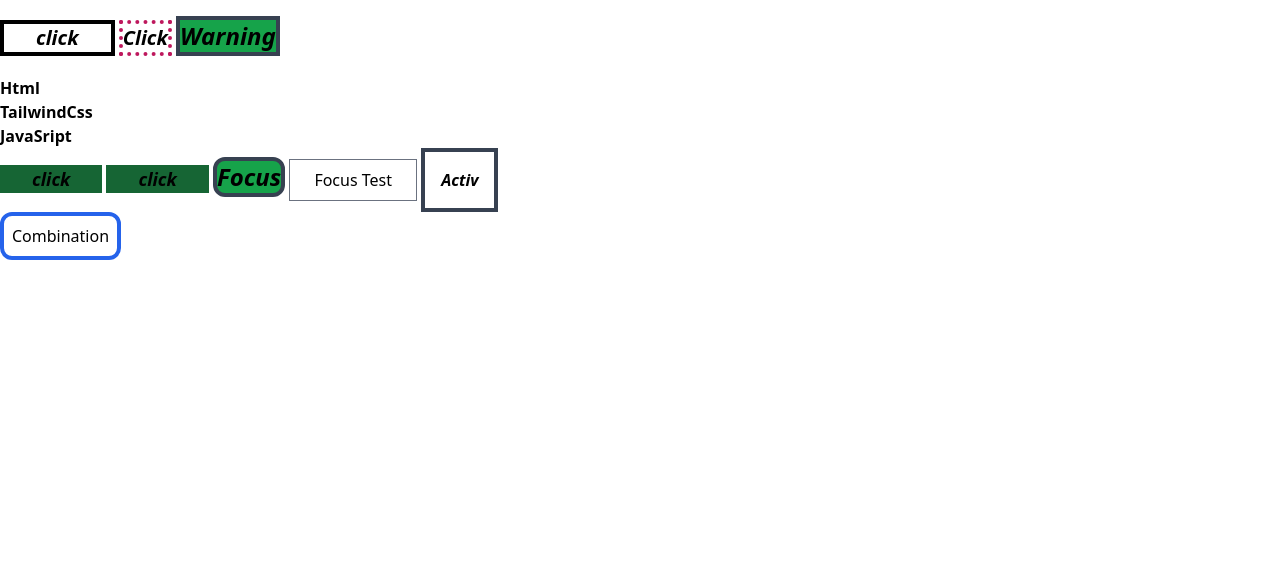
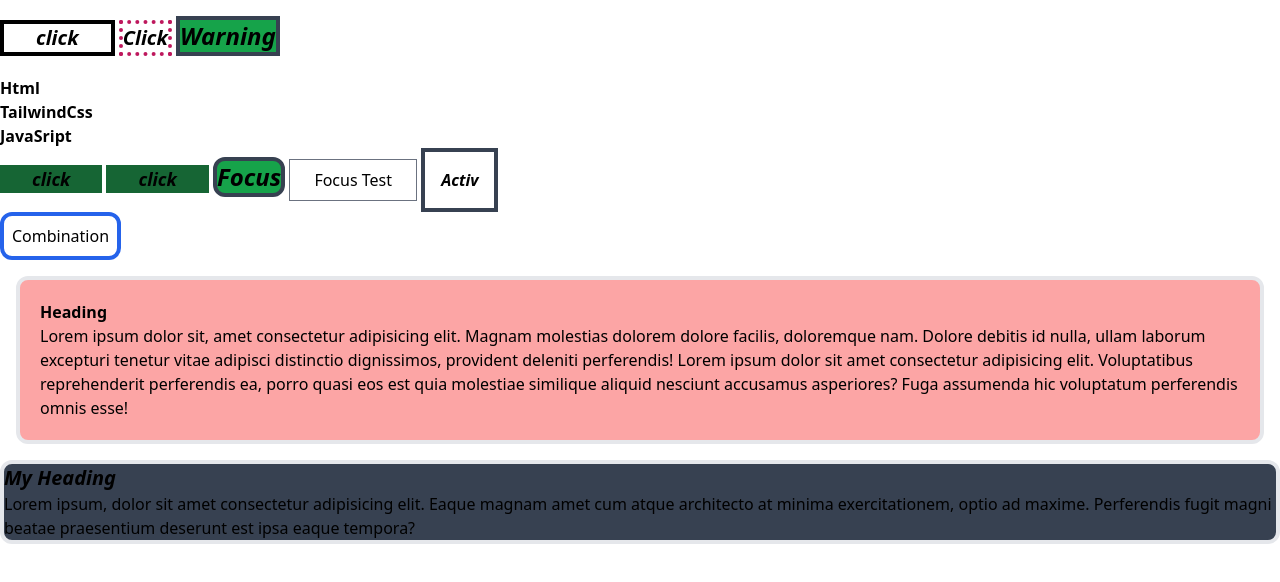
Before and after one commit to omidafifi/tailwind-practice-V3, a website: page 16- Interactivity/index.html in a window 1280 px wide. Drawn offline with nearby package versions, Linux system fonts and the light colour scheme.

Commit message:
Group Modifiers

```diff
--- a/16- Interactivity/index.html
+++ b/16- Interactivity/index.html
@@ -38,5 +38,22 @@
               <!-- Wichtiger Punk , dass du nicht vergessen solltest==>  Padding adds internal spacing between the content and the border -->
            <!-- combined Modifiers  -->
             <button  class="border-4 border-blue-600 rounded-xl p-2 hover:bg-gray-500 active:font-italic active:font-bold focus:text-red-400">Combination</button>
+            <!-- Group Modifiers 1-->
+
+             <div class="group border-4 rounded-xl p-5 m-4 bg-red-300">
+                <div class="font-bold group-hover:text-red-500">Heading</div>
+                <div>Lorem ipsum dolor sit, amet consectetur adipisicing elit. Magnam molestias dolorem dolore facilis, doloremque nam. Dolore debitis id nulla, ullam laborum excepturi tenetur vitae adipisci distinctio dignissimos, provident deleniti perferendis! Lorem ipsum dolor sit amet consectetur adipisicing elit. Voluptatibus reprehenderit perferendis ea, porro quasi eos est quia molestiae similique aliquid nesciunt accusamus asperiores? Fuga assumenda hic voluptatum perferendis omnis esse!</div>
+             </div>
+             <!-- Group Modifiers 2-->
+              <div class="group border-4 rounded-xl bg-gray-700 hover:bg-blue-400">
+                    <div class="text-xl font-bold italic group-hover:text-red-600">My Heading</div>
+                    Lorem ipsum, dolor sit amet consectetur adipisicing elit. Eaque magnam amet cum atque architecto at minima exercitationem, optio ad maxime. Perferendis fugit magni beatae praesentium deserunt est ipsa eaque tempora?
+              </div>
+              <!-- Noktash in bood ke hatman 2 tash bayad hover migereft -->
+              <br>
+              <!-- <div class="group border-4 rounded-xl bg-gray-200 hover:bg-gray-300 p-4">
+                <div class="text-xl font-bold italic group-hover:text-red-600 group-hover:underline">My Heading</div>
+              </div> -->
+
 </body>
 </html>
```
